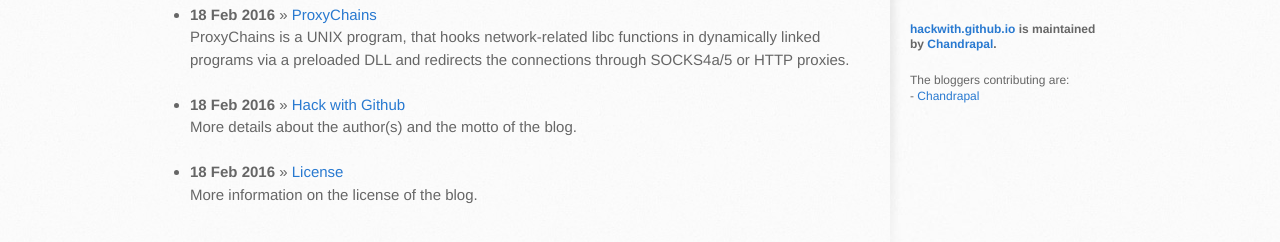
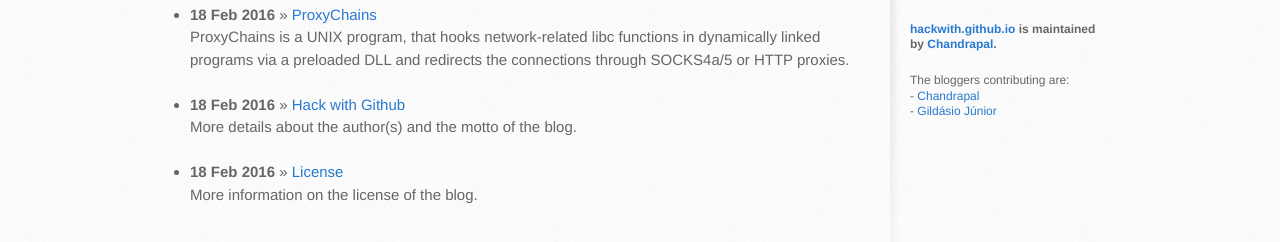
Before and after one commit to hackwith/hackwith.github.io, a Jekyll site: the page built from index.html, in a window 1280 px wide. Shown: the part 536-778 px from the top of the page. Built offline with Jekyll 4.4.1, drawn with Linux system fonts in a browser that asks for light colours; Markdown is read by kramdown in place of the engine named in the settings.

Commit message:
Updated Contributors
Added Gildásio Júnior as contributor

```diff
--- a/_layouts/default.html
+++ b/_layouts/default.html
@@ -52,6 +52,7 @@
 
           <p>The bloggers contributing are: <br>
 		  - <a href="https://twitter.com/bnchandrapal">Chandrapal</a><br>
+		  - <a href="https://github.com/gjuniioor">Gildásio Júnior</a><br>
         </aside>
       </div>
     </div>
```
